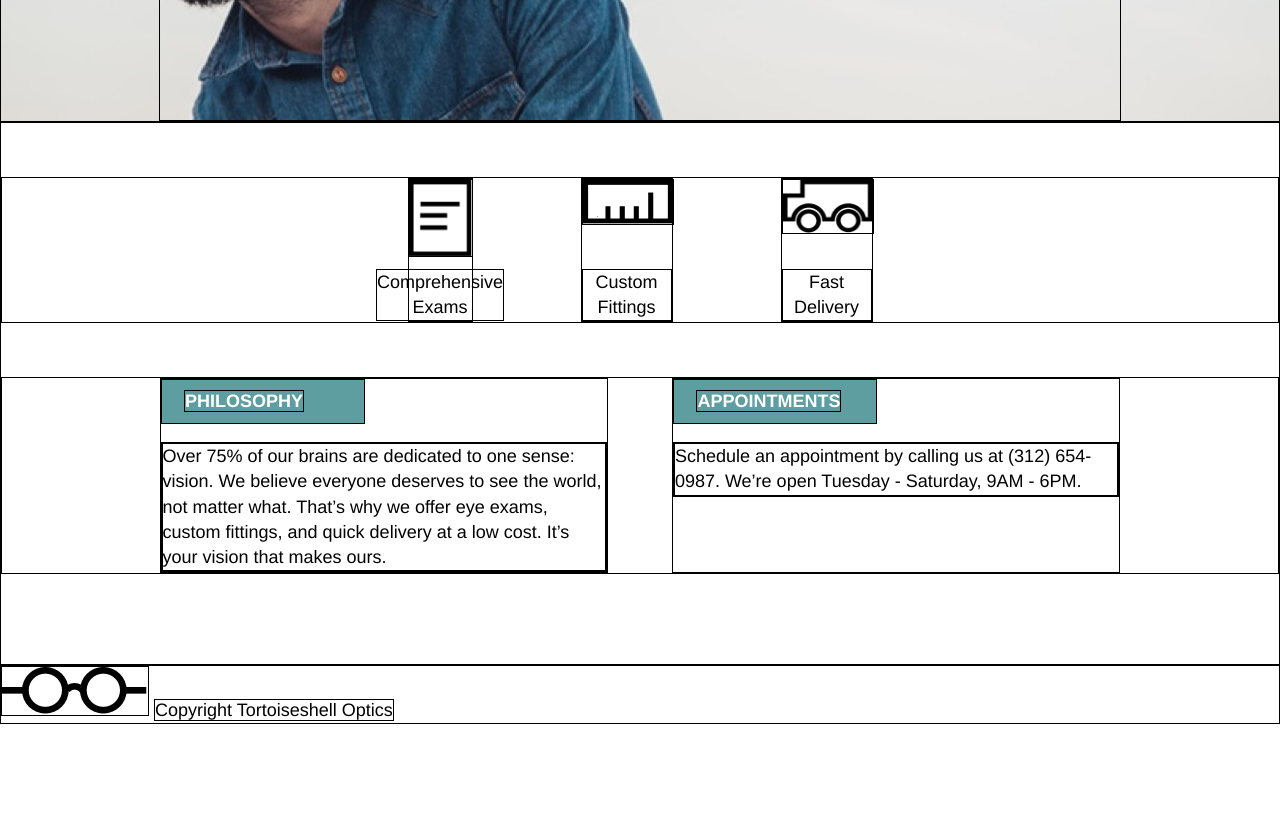
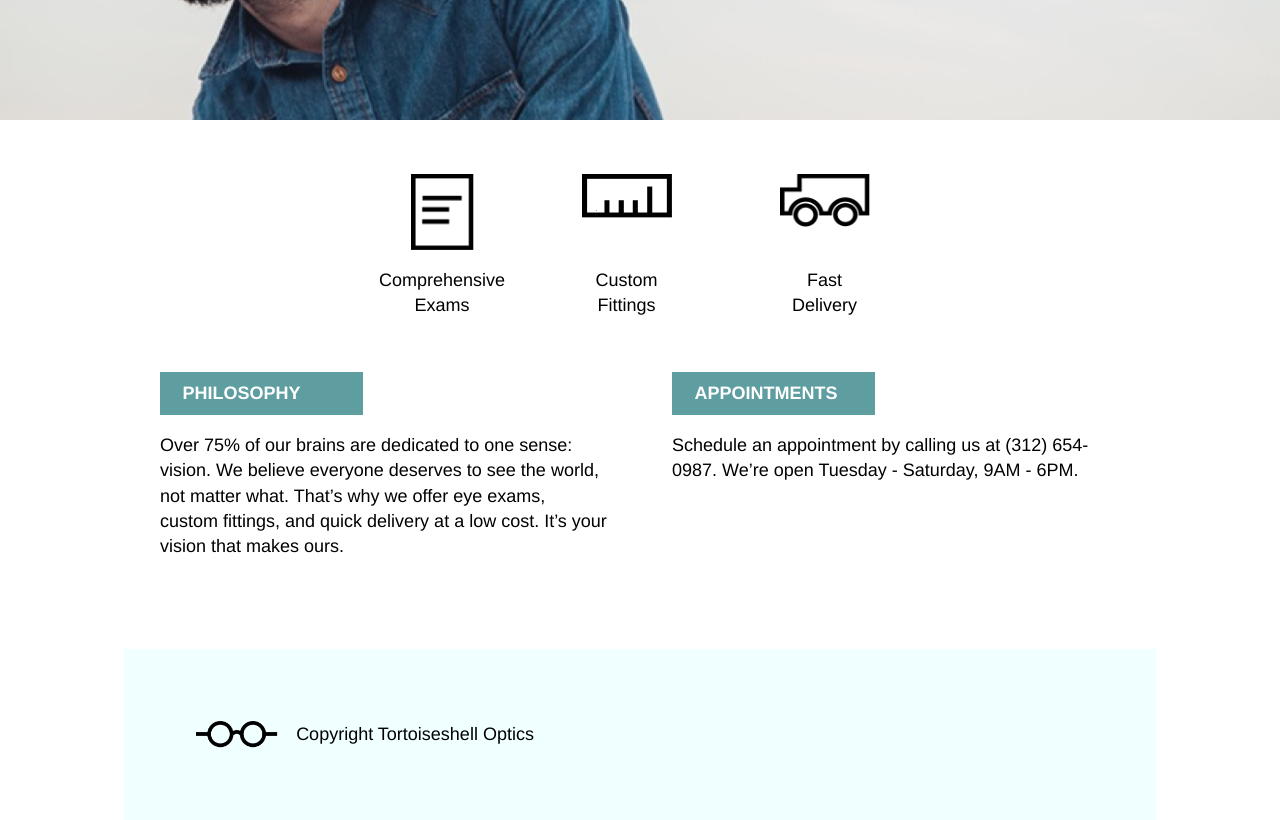
Before and after one commit to DanFortin2/tortoiseshell, a plain HTML site: page index.html in a window 1280 px wide. Shown: the part 420-1240 px from the top of the page. Before the commit the page ends 1144 px from the top, so only its background shows below. Drawn offline with Linux system fonts and the light colour scheme.

Commit message:
added footer info at the bottom

```diff
--- a/index.html
+++ b/index.html
@@ -70,9 +70,11 @@
     </main>
 
     <!--Copright blerb-->
-    <footer class="copright">
-      <img src="./resources/images/logo-black.png" alt="pair of glasses as iconf or company">
-      <span>Copyright Tortoiseshell Optics</span>
+    <footer>
+      <div class="copright">
+        <img class="footer-logo" src="./resources/images/logo-black.png" alt="pair of glasses as iconf or company">
+        <span>Copyright Tortoiseshell Optics</span>
+      </div>
     </footer>
 
   </body>
--- a/resources/css/style.css
+++ b/resources/css/style.css
@@ -8,10 +8,6 @@ body {
   line-height: 1.4;
   font-family: Helvetica;
   font-size: 1rem;
-}
-
-footer, div, section, header, main, span, a, img, p {
-  border: 1px solid black;
 }
 
 a {
@@ -155,6 +151,24 @@ header {
 
 /*Copright blerb*/
 
+footer {
+  display: flex;
+  justify-content: center;
+}
 
+.copright {
+  background-color: azure;
+  width: 960px;
+  padding-left: 4rem;
+  padding-bottom: 4rem;
+  padding-top: 4rem;
+  display: flex;
+  align-items: center;
+}
+
+.footer-logo {
+  height: 1.5rem;
+  padding-right: 1rem;
+}
 
 /*Media Querries*/
```
